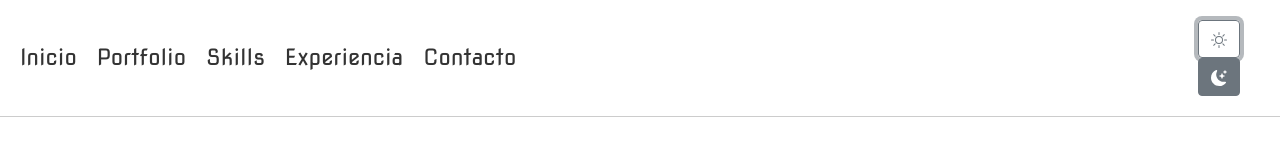
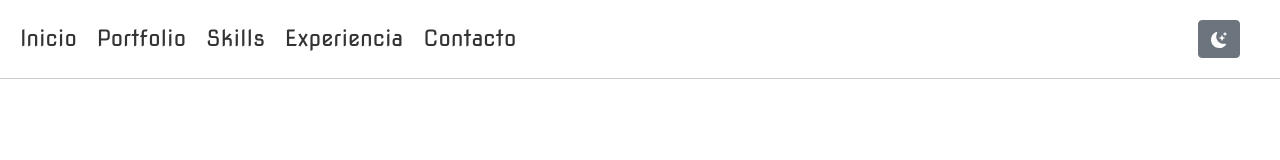
Before and after one commit to JooGo01/PortafolioWeb, a plain HTML site: page index.html in a window 1280 px wide. Both pictures are taken after a click on the checkbox 1204 px from the left and 26 px from the top of the page. Drawn offline with nearby package versions, Linux system fonts and the light colour scheme.

Commit message:
agregamos el switch de tema 2

```diff
--- a/estilo/estilo.css
+++ b/estilo/estilo.css
@@ -77,3 +77,6 @@ a:hover::before {
 }
 
 /*CSS TOGGLE DE TEMA*/
+#temaoscuro{
+    display: none;
+}
--- a/index.html
+++ b/index.html
@@ -14,6 +14,7 @@
 </head>
 <body>
     <script src="https://cdn.jsdelivr.net/npm/bootstrap@5.0.2/dist/js/bootstrap.bundle.min.js" integrity="sha384-MrcW6ZMFYlzcLA8Nl+NtUVF0sA7MsXsP1UyJoMp4YLEuNSfAP+JcXn/tWtIaxVXM" crossorigin="anonymous"></script>
+    <script src="script/tema.js"></script>
     <nav>
         <ul>
             <li><a href="#">Inicio</a></li>
@@ -24,7 +25,7 @@
         </ul>
         <div class="navbar-right">
             <div id="navbar-toggletheme">
-                <div id="temaclaro">
+                <div id="temaclaro" onclick="cambiarEstiloOscuro()">
                     <input type="checkbox" class="btn-check" id="btn-cambiotema" checked autocomplete="off">
                     <label class="btn btn-outline-secondary" for="btn-cambiotema">
                         <svg xmlns="http://www.w3.org/2000/svg" width="16" height="16" fill="currentColor" class="bi bi-brightness-high" viewBox="0 0 16 16">
@@ -32,7 +33,7 @@
                         </svg>
                     </label>
                 </div>
-                <div id="temaoscuro">
+                <div id="temaoscuro" onclick="cambiarEstiloClaro()">
                     <input type="checkbox" class="btn-check" id="btn-cambiotemaoscuro" checked autocomplete="off">
                     <label class="btn btn-outline-secondary" for="btn-cambiotemaoscuro">
                         <svg xmlns="http://www.w3.org/2000/svg" width="16" height="16" fill="currentColor" class="bi bi-moon-stars-fill" viewBox="0 0 16 16">
@@ -42,7 +43,6 @@
                     </label>
                 </div>
             </div>
-
         </div>
     </nav>
 </body>
--- /dev/null
+++ b/script/tema.js
@@ -0,0 +1,15 @@
+function cambiarEstiloOscuro() {
+    var elementoClaro = document.getElementById('temaclaro');
+    var elementoOscuro = document.getElementById('temaoscuro');
+
+    elementoClaro.style.display = 'none';
+    elementoOscuro.style.display = 'flex';
+}
+
+function cambiarEstiloClaro() {
+    var elementoClaro = document.getElementById('temaclaro');
+    var elementoOscuro = document.getElementById('temaoscuro');
+
+    elementoOscuro.style.display = 'none';
+    elementoClaro.style.display = 'flex';
+}
```
